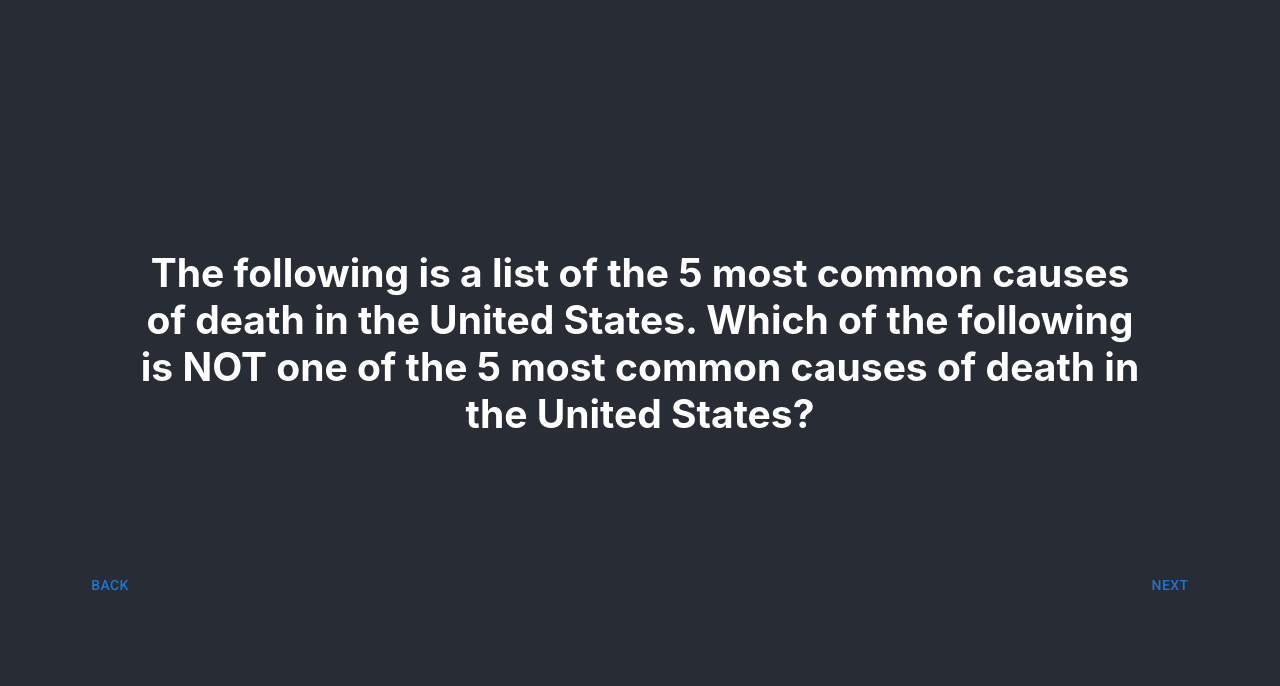
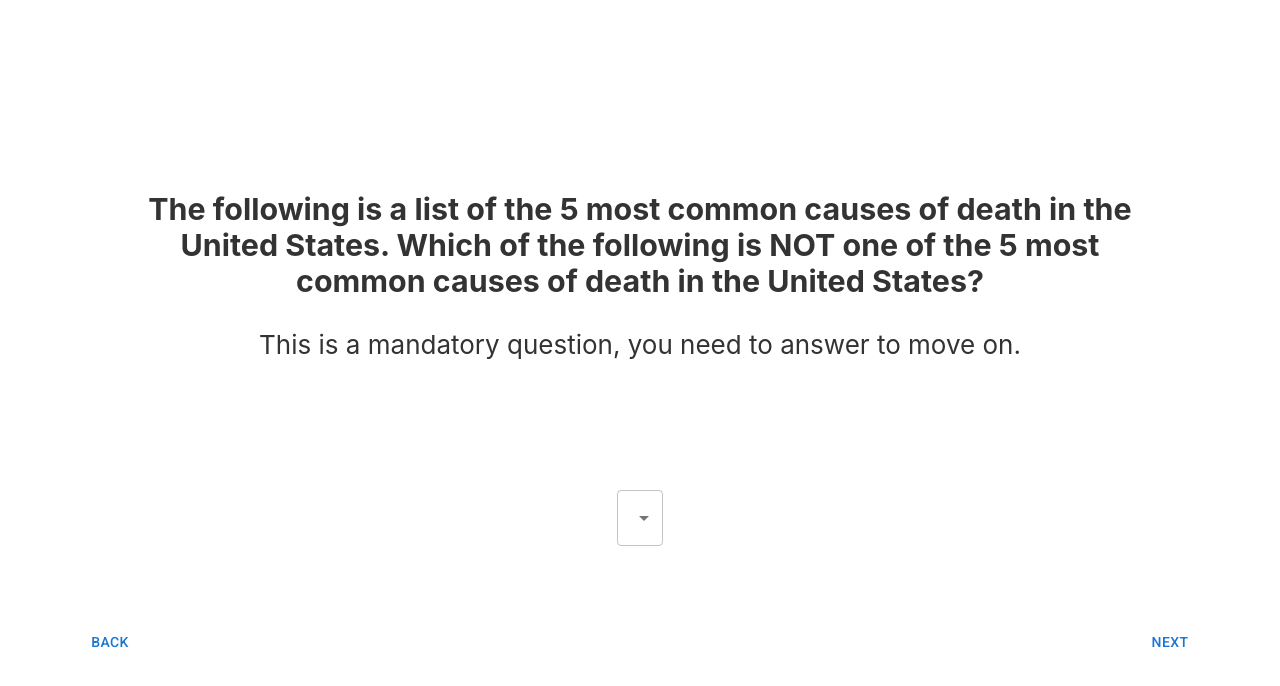
Before and after one commit to mding5692/questionnaire-frontend, a React (Create React App) app: page / in a window 1280 px wide. Both pictures are taken after a click on the button "START". Shown: the top 686 px of the page. Built offline with nearby package versions, Linux system fonts and the light colour scheme.

Commit message:
feat: adds Answers componenent + logic to update answers

```diff
--- a/src/app/App.css
+++ b/src/app/App.css
@@ -1,13 +1,12 @@
 .app {
   text-align: center;
-  background-color: #282c34;
   min-height: 100vh;
   display: flex;
   flex-direction: column;
   align-items: center;
   justify-content: center;
   font-size: calc(10px + 2vmin);
-  color: white;
+  color: #333;
 }
 
 .question {
@@ -20,3 +19,7 @@
   justify-content: space-between;
   margin: 3em;
 }
+
+.boolean_btn {
+  margin: 3em;
+}
--- a/src/app/App.tsx
+++ b/src/app/App.tsx
@@ -1,4 +1,4 @@
-import React, { useEffect, useState, FormEvent } from "react";
+import React, { useState, FormEvent } from "react";
 import Button from "@mui/material/Button";
 import "@fontsource/roboto/300.css";
 import "@fontsource/roboto/400.css";
@@ -7,22 +7,23 @@ import "@fontsource/roboto/700.css";
 
 import Answers from "../components/Answers/Answers";
 import data from "../data/questions.json";
+import { PossibleAnswers } from "../data/types";
 import "./App.css";
+
+const QUESTIONNAIRE_NOT_STARTED = -1;
 
 export interface Question {
   questionType: string;
   required: boolean;
   question: string;
   answers?: string[];
+  selectedAnswers?: PossibleAnswers;
 }
 
 type Questions = Question[];
 
-type Answer = string | string[];
-
 const App = () => {
-  const [stage, setStage] = useState(0);
-  const [answers, setAnswers] = useState<Answer>([]);
+  const [stage, setStage] = useState(QUESTIONNAIRE_NOT_STARTED);
   const [questions, setQuestions] = useState<Questions>(data);
 
   const onSubmit = (e: FormEvent<HTMLFormElement>) => {
@@ -37,12 +38,15 @@ const App = () => {
   };
 
   const onBackButtonClick = () => {
-    if (stage > 0) {
+    if (stage >= 0) {
       setStage(stage - 1);
     }
   };
 
-  const currQuestion = questions[stage];
+  const onUpdateAnswers = (answers: PossibleAnswers) => {};
+
+  console.log(stage);
+  const currQuestion = QUESTIONNAIRE_NOT_STARTED && questions[stage];
 
   return (
     <div className="app">
@@ -50,17 +54,29 @@ const App = () => {
         <div className="question">
           {!questions.length && <h1>Loading...</h1>}
           {questions.length && stage < questions.length && (
-            <h2>
-              {stage === 0
+            <h3>
+              {stage === QUESTIONNAIRE_NOT_STARTED
                 ? "Welcome to our Questionnaire!"
                 : currQuestion.question}
-            </h2>
+            </h3>
+          )}
+          {stage === QUESTIONNAIRE_NOT_STARTED && (
+            <Button onClick={onNextButtonClick}>Start</Button>
+          )}
+          {currQuestion?.required && (
+            <p>This is a mandatory question, you need to answer to move on.</p>
           )}
         </div>
-        <Answers questionType={currQuestion.questionType} answers={currQuestion.answers} />
-        {stage === 0 && <Button onClick={onNextButtonClick}>Start</Button>}
+        {stage >= 0 && stage < questions.length && (
+          <Answers
+            questionType={currQuestion.questionType}
+            answers={currQuestion.answers}
+            onUpdateAnswers={onUpdateAnswers}
+            userAnswers={currQuestion.selectedAnswers}
+          />
+        )}
         {stage === questions.length && <Button type="submit">Submit</Button>}
-        {stage > 0 && (
+        {stage >= 0 && (
           <div className="action_btns">
             <Button onClick={onBackButtonClick}>Back</Button>
             {stage < questions.length && (
--- a/src/components/Answers/Answers.tsx
+++ b/src/components/Answers/Answers.tsx
@@ -1,10 +1,75 @@
+import React, { useEffect, useState } from "react";
+import Button from "@mui/material/Button";
+import Select from "@mui/material/Select";
+import MenuItem from "@mui/material/MenuItem";
+import FormControlLabel from "@mui/material/FormControlLabel";
+import Checkbox from "@mui/material/Checkbox";
+import TextField from "@mui/material/TextField";
+
+import { PossibleAnswers } from "../../data/types";
+import { QUESTION_TYPES } from "../../data/constants";
+
 interface Props {
-    questionType: string;
-    answers?: string[];
+  questionType: string;
+  answers?: string[];
+  userAnswers?: PossibleAnswers;
+  onUpdateAnswers: (answers: PossibleAnswers) => void;
 }
 
-const Answers = ({ questionType, answers }: Props) => {
-    return <div></div>
+interface BooleanBtnProps {
+  label: string;
+  onClick: () => void;
 }
 
-export default Answers
+const { TEXTBOX, BOOLEAN, DROPDOWN, CHECKBOX } = QUESTION_TYPES;
+
+const BooleanBtn = ({ label, onClick }: BooleanBtnProps) => (
+  <Button className="boolean_btn" variant="contained">
+    {label}
+  </Button>
+);
+
+const Answers = ({
+  questionType,
+  answers = [],
+  userAnswers = [],
+  onUpdateAnswers,
+}: Props) => {
+  return (
+    <div>
+      {questionType === TEXTBOX && (
+        <TextField
+          id="outlined-multiline-static"
+          label="Your answer here"
+          multiline
+          rows={4}
+        />
+      )}
+      {questionType === BOOLEAN && (
+        <>
+          <BooleanBtn label="True" onClick={() => onUpdateAnswers(true)} />
+          <BooleanBtn label="False" onClick={() => onUpdateAnswers(false)} />
+        </>
+      )}
+      {questionType === DROPDOWN && (
+        <Select>
+          {answers.map((answer) => (
+            <MenuItem key={answer} value={answer}>
+              {answer}
+            </MenuItem>
+          ))}
+        </Select>
+      )}
+      {questionType === CHECKBOX && (
+        <>
+          <p>Select all that apply</p>
+          {answers.map((answer) => (
+            <FormControlLabel control={<Checkbox />} label={answer} />
+          ))}
+        </>
+      )}
+    </div>
+  );
+};
+
+export default Answers;
--- /dev/null
+++ b/src/data/constants.ts
@@ -0,0 +1,6 @@
+export const QUESTION_TYPES = {
+    TEXTBOX: "textbox",
+    BOOLEAN: "boolean",
+    DROPDOWN: "dropdown",
+    CHECKBOX: "checkbox",
+}
--- a/src/data/questions.json
+++ b/src/data/questions.json
@@ -14,7 +14,7 @@
   {
     "questionType": "boolean",
     "question": "The following is a list of the 5 most common causes of death in the United States. Which of the following is NOT one of the 5 most common causes of death in the United States?",
-    "required": true
+    "required": false
   },
   {
     "questionType": "checkbox",
@@ -50,7 +50,7 @@
       "Accidents",
       "Chronic lower respiratory disease"
     ],
-    "required": true
+    "required": false
   },
   {
     "questionType": "textbox",
--- /dev/null
+++ b/src/data/types.ts
@@ -0,0 +1 @@
+export type PossibleAnswers = string[] | boolean;
```
